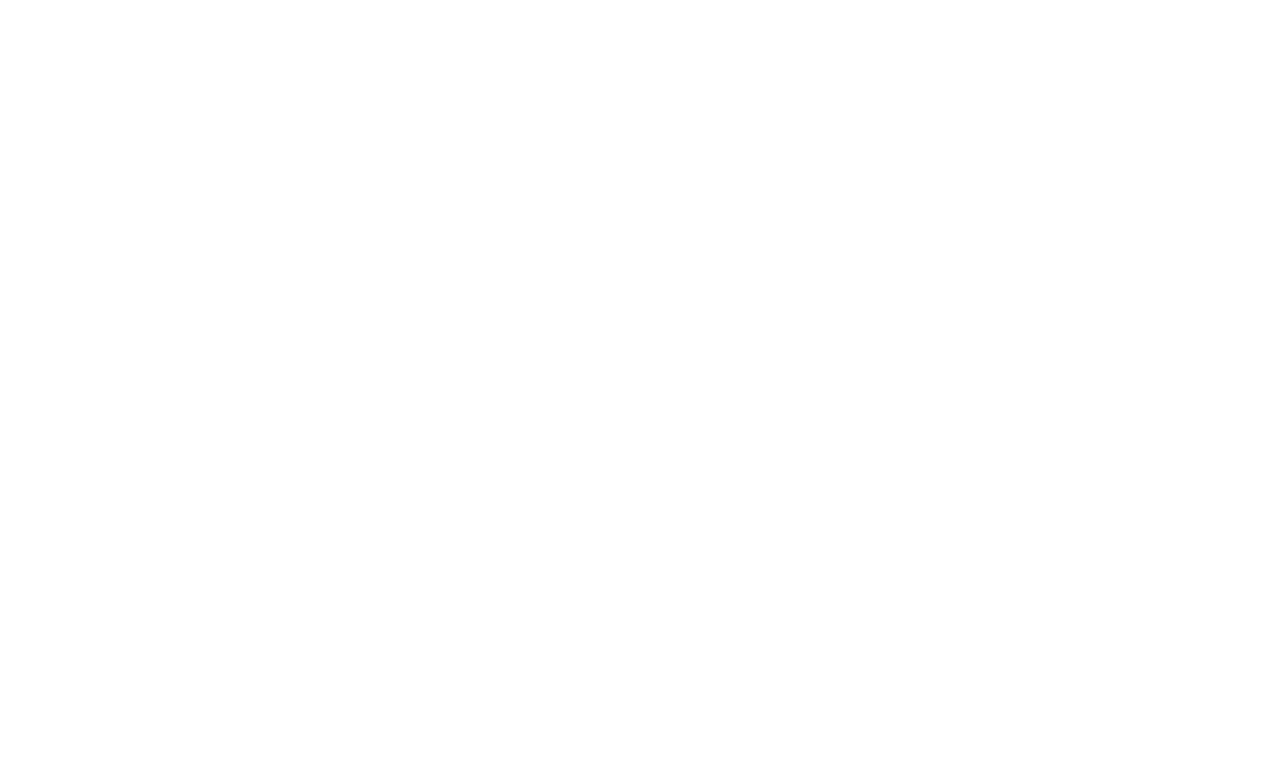
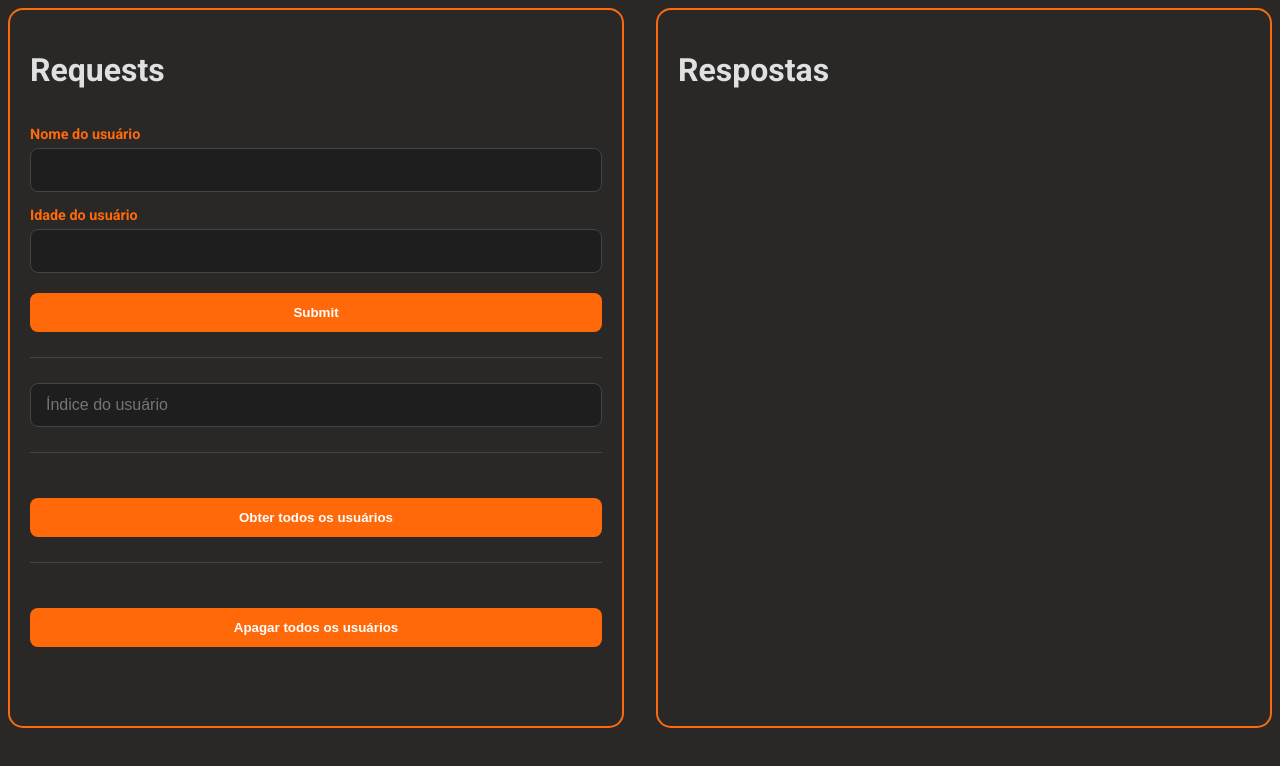
Before and after one commit to YushiPy/MAC0350, a plain HTML site: page Tarefas/Aula4-Sala/index.html in a window 1280 px wide. Drawn offline with nearby package versions, Linux system fonts and the light colour scheme.

Commit message:
Exercício de sala da aula 4

```diff
--- a/Tarefas/Aula4-Sala/index.html
+++ b/Tarefas/Aula4-Sala/index.html
@@ -1,15 +1,165 @@
+
 <!DOCTYPE html>
-<html class="dark sl-theme-dark" lang="pt-br">
-
+<html lang="en">
 <head>
-	<title></title>
 	<meta charset="UTF-8">
 	<meta name="viewport" content="width=device-width, initial-scale=1.0">
 
-	<link rel="stylesheet" href="styles/style.css">
+	<script src="https://cdn.jsdelivr.net/npm/htmx.org@2.0.8/dist/htmx.min.js" integrity="sha384-/TgkGk7p307TH7EXJDuUlgG3Ce1UVolAOFopFekQkkXihi5u/6OCvVKyz1W+idaz" crossorigin="anonymous"></script>
+	<script src="https://unpkg.com/htmx.org@1.9.12/dist/ext/json-enc.js"></script>
+
+	<link rel="preconnect" href="https://fonts.googleapis.com">
+	<link rel="preconnect" href="https://fonts.gstatic.com" crossorigin>
+	<link href="https://fonts.googleapis.com/css2?family=Roboto:wght@300;400;700&display=swap" rel="stylesheet">
+
+	<title>Requests</title>
+
+	<style>
+
+		:root {
+			font-family: 'Roboto';
+		}
+
+		body {
+			display: flex;
+			gap: 2.5vw;
+			justify-content: center;
+			min-height: 90vh;
+			background-color: #292827;
+			color: #e0e0e0;
+		}
+
+		.secao-interacao, .secao-respostas {
+			border: 2px solid #ff690a;
+			border-radius: 15px;
+			padding: 20px;
+			width: 50%;
+			height: auto;
+		}
+
+		.secao-interacao, form {
+			display: flex;
+			flex-direction: column;
+		}
+
+		@media(orientation: portrait) {
+			body {
+				flex-direction: column;
+				gap: 2.5vh;
+				min-height: auto;
+			}
+
+			.secao-interacao, .secao-respostas {
+				min-height: 30vh;
+				width: auto;
+			}
+		}
+
+		#json-insert {
+			color: #ff690a;
+			font-size: xx-large;
+		}
+
+		/* Estilização dos elementos de interação com inputs */
+		label {
+			margin-top: 15px;
+			margin-bottom: 5px;
+			font-weight: bold;
+			font-size: 0.9rem;
+			color: #ff690a;
+		}
+
+		input[type="text"],
+		input[type="number"] {
+			background-color: #1e1e1e;
+			border: 1px solid #444;
+			border-radius: 8px;
+			padding: 12px 15px;
+			color: #e0e0e0;
+			font-size: 1rem;
+			transition: all 0.3s ease;
+			outline: none;
+		}
+
+		input[type="text"]:hover,
+		input[type="number"]:hover {
+			border-color: #666;
+		}
+
+		input[type="text"]:focus,
+		input[type="number"]:focus {
+			border-color: #ff690a;
+			box-shadow: 0 0 8px rgba(255, 105, 10, 0.3);
+			background-color: #252525;
+		}
+
+		input[type="submit"], button {
+			margin-top: 20px;
+			padding: 12px;
+			border-radius: 8px;
+			border: none;
+			background-color: #ff690a;
+			color: #fff;
+			font-weight: bold;
+			cursor: pointer;
+			transition: transform 0.1s, background-color 0.2s;
+		}
+
+		input[type="submit"]:hover, button:hover {
+			background-color: #e55a00;
+		}
+
+		input[type="submit"]:active, button:active {
+			transform: scale(0.98);
+		}
+
+		hr {
+			border: 0;
+			border-top: 1px solid #444;
+			margin: 25px 0;
+			width: 100%;
+		}
+	</style>
 </head>
+<body>
+	<div class="secao-interacao">
+		<h1>Requests</h1>
+		<form hx-post="/users"
+			hx-trigger="submit"
+			hx-target="#json-insert"
+			hx-swap="innerHTML"
+			hx-ext="json-enc">
+			<label for="nome">Nome do usuário</label>
+			<input type="text" name="nome">
+			<label for="idade">Idade do usuário</label>
+			<input type="number" name="idade">
+			<input type="submit">
+		</form>
+		<hr>
+		<input type="number"
+			name="index"
+			hx-get="/users"
+			hx-trigger="input changed"
+			hx-target="#json-insert"
+			hx-swap="innerHTML"
+			placeholder="Índice do usuário">
+		<hr>
+		<button hx-get="/users"
+				hx-target="#json-insert"
+				hx-swap="innerHTML">
+			Obter todos os usuários
+		</button>
+		<hr>
+		<button hx-delete="/users"
+				hx-target="#json-insert"
+				hx-swap="innerHTML">
+			Apagar todos os usuários
+		</button>
+	</div>
 
-<body>
-
+	<div class="secao-respostas">
+		<h1>Respostas</h1>
+		<div id="json-insert"></div>
+	</div>
 </body>
 </html>
--- /dev/null
+++ b/Tarefas/Aula4-Sala/requirements.txt
@@ -0,0 +1 @@
+fastapi[standard]
```
Also changed, not shown: README.md, 1 other file.
